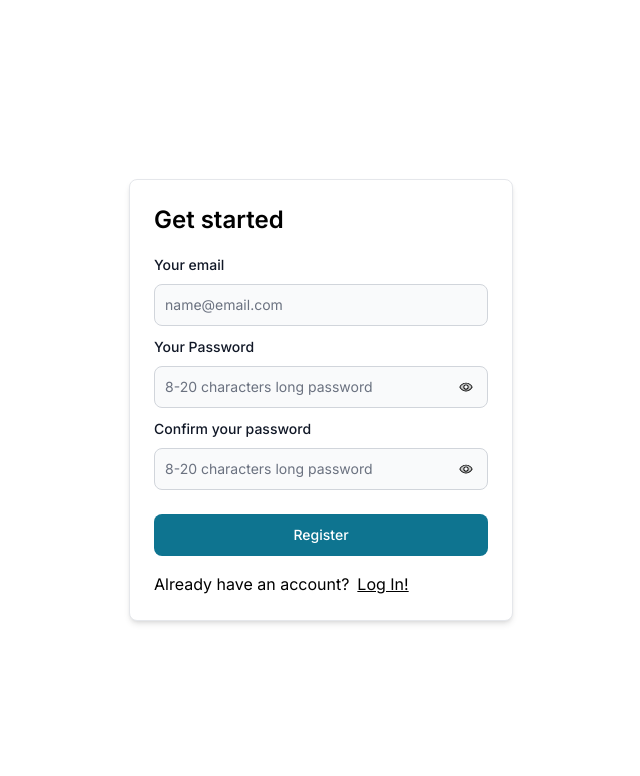
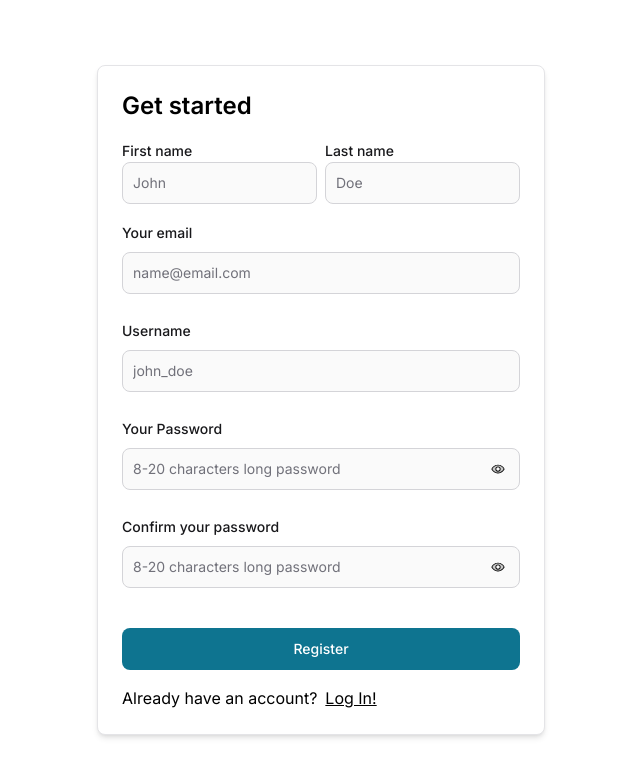
Before and after one commit to ekota-space/ekota, a Next.js app: page /auth/register in a window 1280 px wide. Shown: the top 776 px of the page, without its empty margins (319-959 px from the left). Built offline with nearby package versions, Linux system fonts and the light colour scheme.

Commit message:
feat: add more registration fields

```diff
--- a/src/app/auth/register/page.tsx
+++ b/src/app/auth/register/page.tsx
@@ -6,7 +6,7 @@ import React from "react";
 function RegisterPage() {
 	return (
 		<main className="h-screen flex justify-center items-center">
-			<Card className="w-full max-w-sm">
+			<Card className="w-full max-w-md">
 				<h2 className="text-2xl font-semibold">Get started</h2>
 				<RegistrationForm />
 				<p>
--- a/src/app/layout.tsx
+++ b/src/app/layout.tsx
@@ -17,7 +17,7 @@ export default function RootLayout({
 }>) {
 	return (
 		<html lang="en">
-			<body className={inter.className}>{children}</body>
+			<body className={`${inter.className} dark:text-gray-100 dark:bg-zinc-900`}>{children}</body>
 		</html>
 	);
 }
--- a/src/app/modules/auth/login/LoginForm.tsx
+++ b/src/app/modules/auth/login/LoginForm.tsx
@@ -21,10 +21,6 @@ type LoginFormFields = zod.infer<typeof loginFormFieldValidator>;
 
 const LoginForm = () => {
 	const form = useForm<LoginFormFields>({
-		defaultValues: {
-			email: "",
-			password: "",
-		},
 		resolver: zodResolver(loginFormFieldValidator),
 	});
 
@@ -39,7 +35,7 @@ const LoginForm = () => {
 				className="flex flex-col justify-center"
 			>
 				<div className="mb-2 block">
-					<Label htmlFor="email1" value="Your email" />
+					<Label htmlFor="email" value="Your email" />
 				</div>
 				<TextFormInput
 					id="email"
--- a/src/app/modules/auth/registration/RegistrationForm.tsx
+++ b/src/app/modules/auth/registration/RegistrationForm.tsx
@@ -10,6 +10,18 @@ import zod from "zod";
 
 const registrationFormFieldValidator = zod
 	.object({
+		firstName: zod
+			.string()
+			.min(2, "First name must be at least 2 characters long"),
+		lastName: zod
+			.string()
+			.min(2, "Last name must be at least 2 characters long"),
+		username: zod
+			.string()
+			.min(6, "Username must be at least 6 characters long")
+			.max(16, "Username must be below 16 characters")
+			.regex(/^[a-zA-Z0-9_]+$/, "Only a-z A-Z 0-9 and _ are allowed"),
+
 		email: zod.string().email(),
 		password: zod
 			.string()
@@ -34,11 +46,6 @@ type RegistrationFormFields = zod.infer<typeof registrationFormFieldValidator>;
 
 function RegistrationForm() {
 	const form = useForm<RegistrationFormFields>({
-		defaultValues: {
-			email: "",
-			password: "",
-			confirmPassword: "",
-		},
 		resolver: zodResolver(registrationFormFieldValidator),
 	});
 
@@ -50,10 +57,25 @@ function RegistrationForm() {
 		<FormProvider {...form}>
 			<form
 				onSubmit={form.handleSubmit(onSubmit)}
-				className="flex flex-col justify-center"
+				className="flex flex-col justify-center gap-2"
 			>
-				<div className="mb-2 block">
-					<Label htmlFor="email1" value="Your email" />
+				<div className="flex flex-col md:flex-row gap-2">
+					<div className="w-full">
+						<div className="block">
+							<Label htmlFor="firstName" value="First name" />
+						</div>
+						<TextFormInput id="firstName" name="firstName" placeholder="John" />
+					</div>
+					<div className="w-full">
+						<div className="block">
+							<Label htmlFor="lastName" value="Last name" />
+						</div>
+						<TextFormInput id="lastName" name="lastName" placeholder="Doe" />
+					</div>
+				</div>
+
+				<div className="block">
+					<Label htmlFor="email" value="Your email" />
 				</div>
 				<TextFormInput
 					id="email"
@@ -62,7 +84,12 @@ function RegistrationForm() {
 					placeholder="name@email.com"
 				/>
 
-				<div className="mb-2 block">
+				<div className="block">
+					<Label htmlFor="username" value="Username" />
+				</div>
+				<TextFormInput id="username" name="username" placeholder="john_doe" />
+
+				<div className="block">
 					<Label htmlFor="password" value="Your Password" />
 				</div>
 				<PasswordFormInput
@@ -70,7 +97,7 @@ function RegistrationForm() {
 					name="password"
 					placeholder="8-20 characters long password"
 				/>
-				<div className="mb-2 block">
+				<div className="block">
 					<Label htmlFor="confirmPassword" value="Confirm your password" />
 				</div>
 				<PasswordFormInput
--- a/src/components/form/PasswordFormInput.tsx
+++ b/src/components/form/PasswordFormInput.tsx
@@ -13,13 +13,13 @@ const PasswordFormInput: typeof TextFormInput = forwardRef(
 				ref={ref}
 				type={hidden ? "password" : "text"}
 				onCopy={(e) => e.preventDefault()}
-        onCut={(e) => e.preventDefault()}
+				onCut={(e) => e.preventDefault()}
 				rightIcon={() => {
 					return (
 						<Button
 							type="button"
 							color="transparent"
-              className="w-5"
+							className="w-5 dark:text-white"
 							onClick={() => setHidden(!hidden)}
 						>
 							{hidden ? <PiEyeDuotone /> : <PiEyeClosedDuotone />}
--- a/tailwind.config.ts
+++ b/tailwind.config.ts
@@ -1,10 +1,15 @@
 import type { Config } from "tailwindcss";
+import colors from "tailwindcss/colors";
 import flowbite from "flowbite-react/tailwind";
 
 const config: Config = {
+  darkMode: "media",
 	content: [flowbite.content(), "./src/**/*.{ts,tsx}"],
 	theme: {
 		extend: {
+      colors: {
+        gray: colors.zinc
+      },
 			backgroundImage: {
 				"gradient-radial": "radial-gradient(var(--tw-gradient-stops))",
 				"gradient-conic":
```
